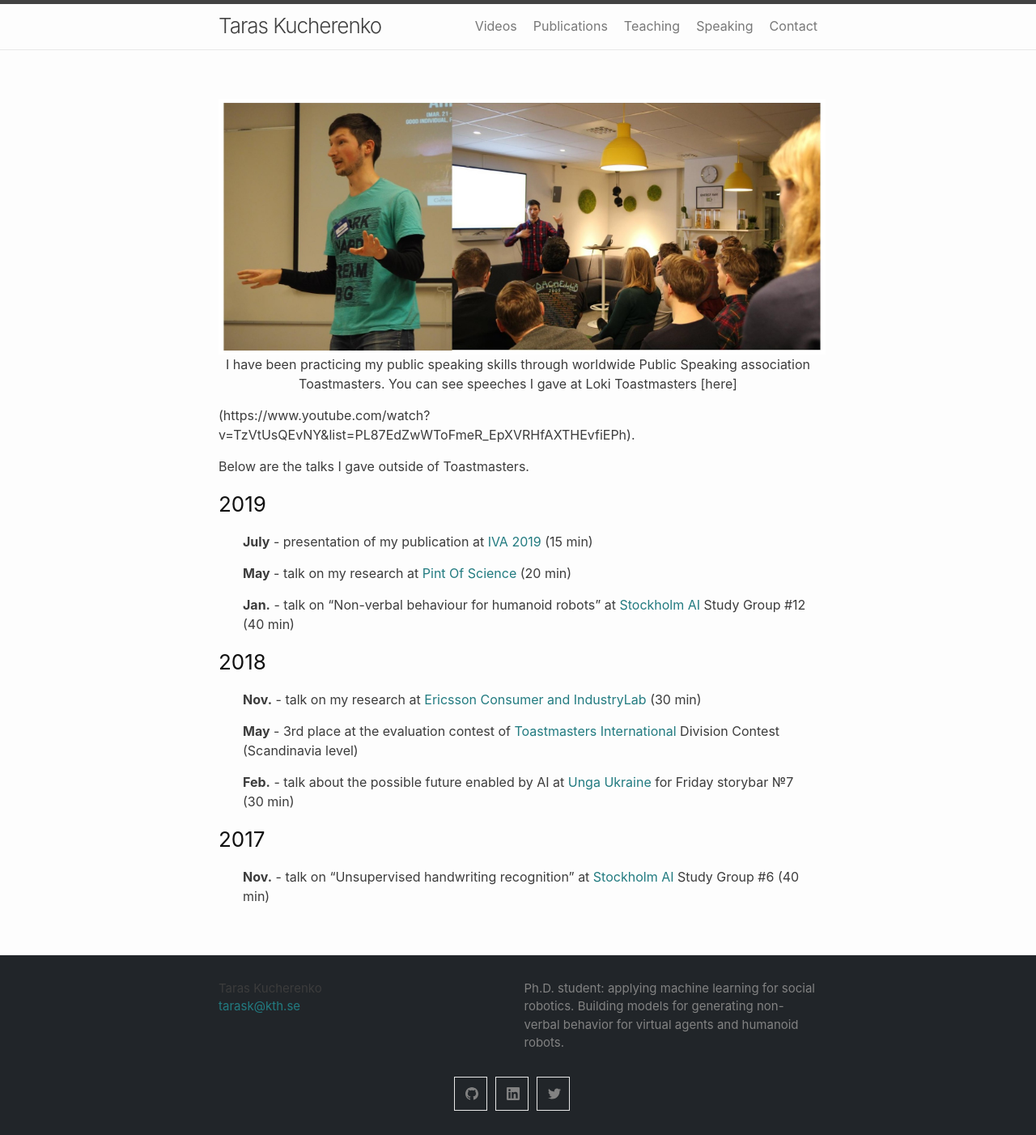
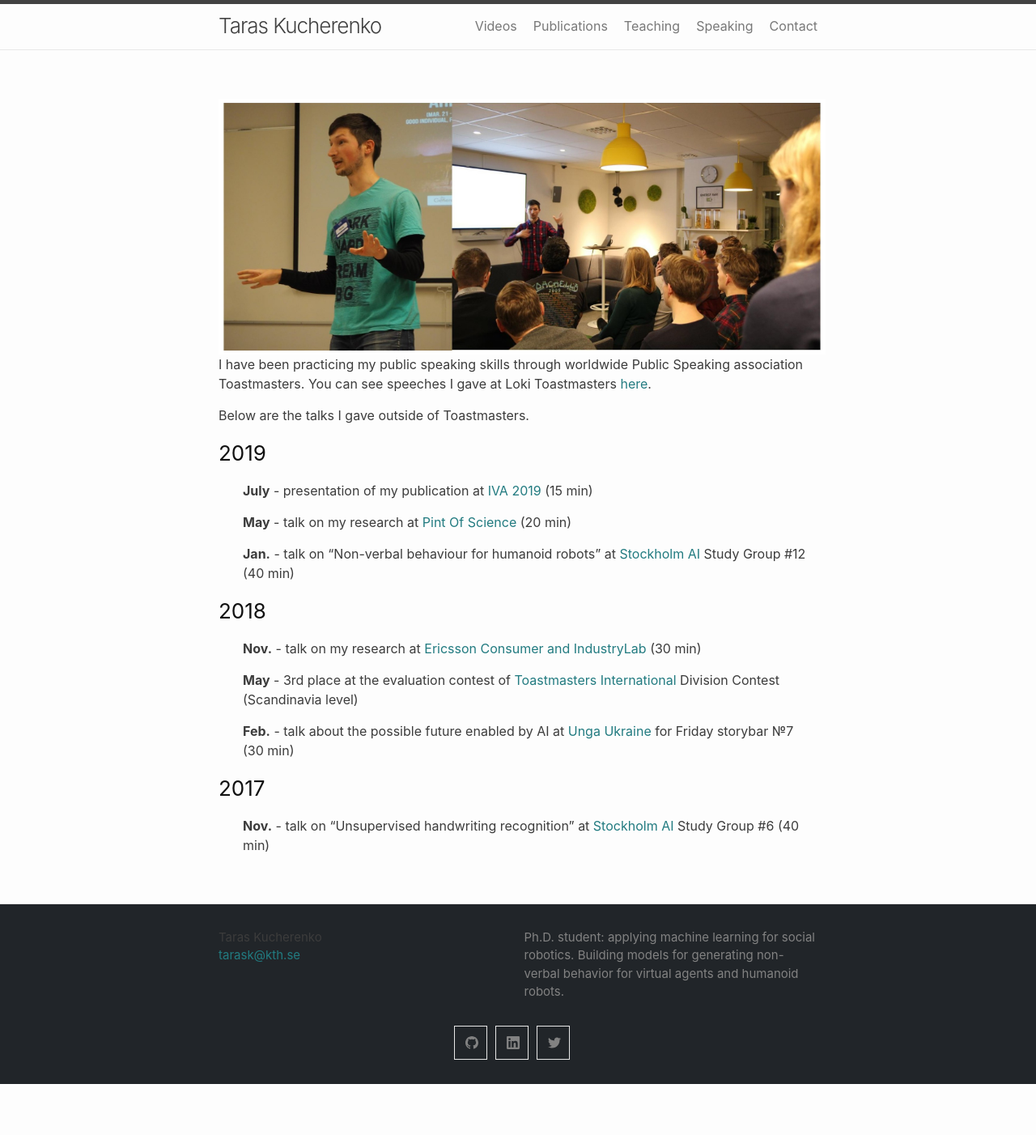
Before and after one commit to Svito-zar/Svito-zar.github.io, a Jekyll site: the page built from _pages/speaking.md, in a window 1280 px wide. Shown: the whole page at 81% size. Built offline with Jekyll 4.4.1, drawn with Linux system fonts in a browser that asks for light colours; after the commit the page ends 1339 px from its top, so only the background shows below that.

Commit message:
check speaking  text

```diff
--- a/_pages/speaking.md
+++ b/_pages/speaking.md
@@ -5,8 +5,8 @@ permalink: /speaking/
 ---
 
 <img style="float: left; border: 5px solid white" src="../assets/Speaker_v3.jpg" alt="portrait">
-<p class="text-center">I have been practicing my public speaking skills through worldwide Public Speaking association Toastmasters.
-You can see speeches I gave at Loki Toastmasters [here]</p>(https://www.youtube.com/watch?v=TzVtUsQEvNY&list=PL87EdZwWToFmeR_EpXVRHfAXTHEvfiEPh).
+I have been practicing my public speaking skills through worldwide Public Speaking association Toastmasters.
+You can see speeches I gave at Loki Toastmasters [here](https://www.youtube.com/watch?v=TzVtUsQEvNY&list=PL87EdZwWToFmeR_EpXVRHfAXTHEvfiEPh).
 
 Below are the talks I gave outside of Toastmasters.
 
```
